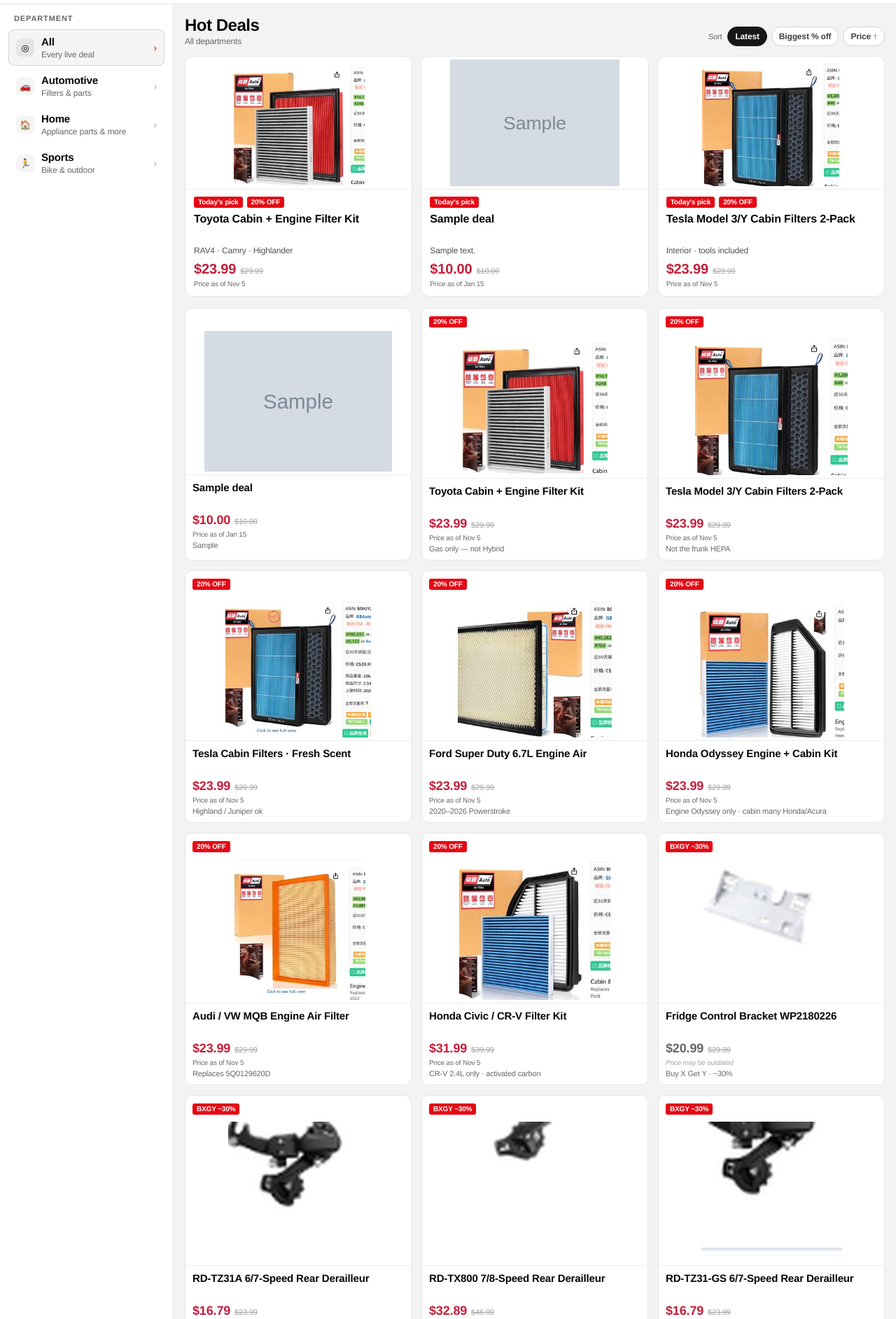
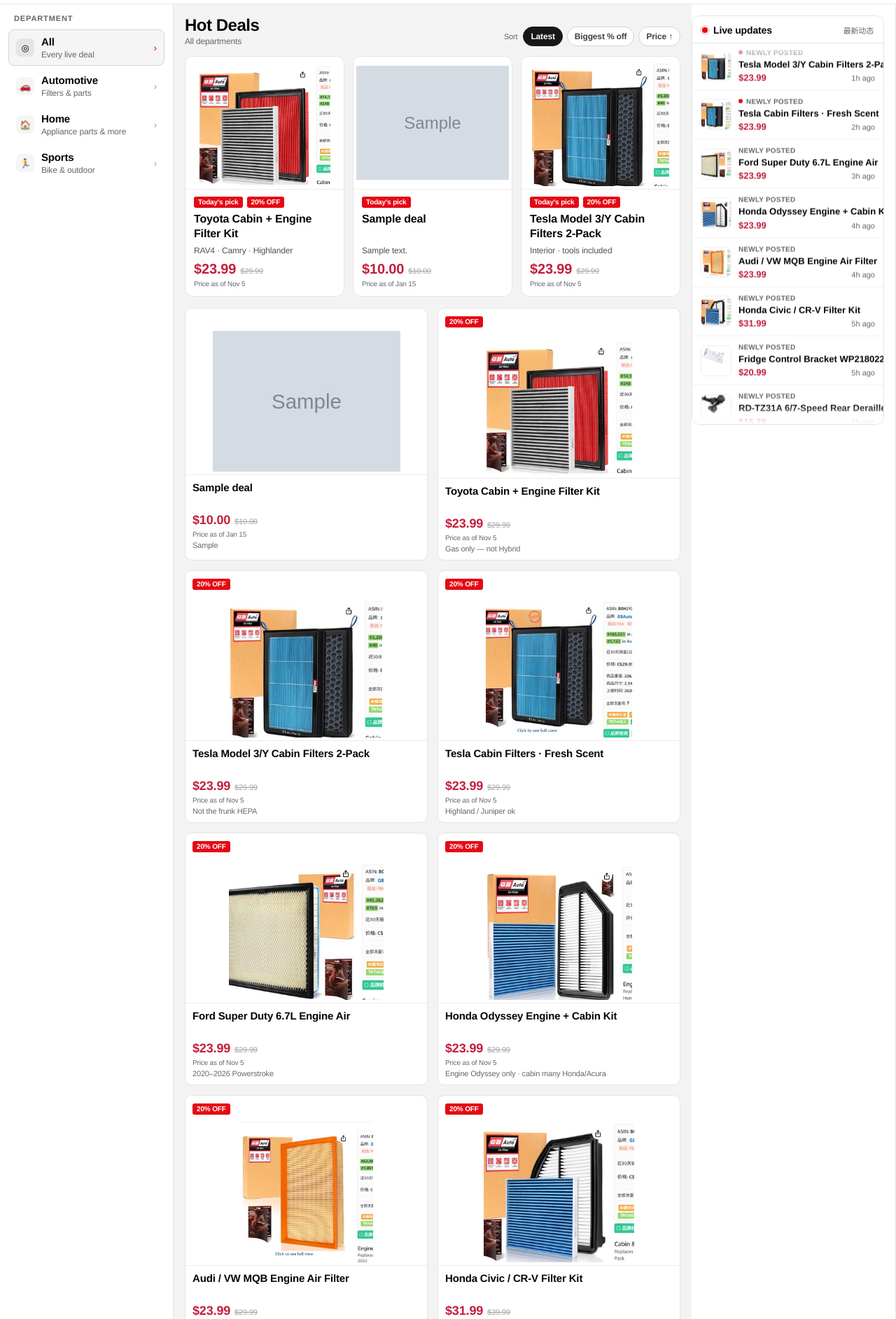
Before and after one commit to jameshuvip-rgb/harrison-deals-submit, a Flask app: page / in a window 1280 px wide. Shown: the part 57-1942 px from the top of the page at 70% size. Run offline with Flask 3, Linux system fonts and the light colour scheme; tables that the repository leaves empty hold one stand-in row (values such as "Sample post"); grey boxes marked "Sample" are stand-in pictures.

Commit message:
Add a scrolling Live updates rail to the public browse page.
Co-authored-by: jameshuvip-rgb <jameshuvip-rgb@users.noreply.github.com>

```diff
--- a/app.py
+++ b/app.py
@@ -348,6 +348,72 @@ def sort_feed(feed: list[dict], sort: str) -> list[dict]:
     return sorted(feed, key=lambda d: int(d.get("posted") or 0), reverse=True)
 
 
+
+def relative_time_label(deal: dict) -> str:
+    """Human relative time for live rail — prefer seed ago, else unix posted."""
+    ago = str(deal.get("ago") or "").strip()
+    if ago:
+        return ago
+    try:
+        ts = int(deal.get("posted") or 0)
+    except (TypeError, ValueError):
+        return "just now"
+    # Seed ranking ints are tiny; only treat real unix timestamps
+    if ts < 1_000_000_000:
+        return "just now"
+    diff = max(0, int(time.time()) - ts)
+    if diff < 45:
+        return "just now"
+    if diff < 3600:
+        m = max(1, diff // 60)
+        return f"{m}m ago"
+    if diff < 86400:
+        h = max(1, diff // 3600)
+        return f"{h}h ago"
+    days = max(1, diff // 86400)
+    return "1d ago" if days == 1 else f"{days}d ago"
+
+
+def build_live_activity(merged: list[dict], limit: int = 16) -> list[dict]:
+    """Recent deal events for the right-rail live feed (no fake users/shares)."""
+    limit = max(12, min(int(limit or 16), 20))
+    ranked = sort_feed(list(merged), "latest")
+    out: list[dict] = []
+    for deal in ranked:
+        if len(out) >= limit:
+            break
+        title = str(deal.get("title") or "").strip()
+        if not title:
+            continue
+        short = title if len(title) <= 42 else (title[:39].rstrip() + "…")
+        price = float(deal.get("price") or 0)
+        event = "Just live" if deal.get("source") == "user" else "Newly posted"
+        # freshest few tagged as new for red accent
+        is_new = len(out) < 4
+        out.append(
+            {
+                "id": deal.get("id"),
+                "title": title,
+                "short_title": short,
+                "price": price,
+                "was": float(deal.get("was") or 0),
+                "off": int(deal.get("off") or 0),
+                "badge": deal.get("badge") or "",
+                "line": deal.get("line") or "",
+                "detail": deal.get("detail") or deal.get("fit") or "",
+                "fit": deal.get("fit") or "",
+                "asOf": deal.get("asOf") or "",
+                "stale": bool(deal.get("stale")),
+                "image": deal.get("image") or "",
+                "amazon_url": deal.get("amazon_url") or "#",
+                "rel_time": relative_time_label(deal),
+                "event": event,
+                "is_new": is_new,
+            }
+        )
+    return out
+
+
 def visible_nav_cats(counts: dict) -> list[dict]:
     """Keep All + categories with ≥1 live deal; hide empty Soon slots."""
     out = []
@@ -659,6 +725,7 @@ def home():
         cat = "all"
         feed = attach_manage_flags(sort_feed(merged, sort))
         featured_list = pick_featured(feed, 3) if not needle else []
+    live_activity = build_live_activity(merged, 16)
     return render_template(
         "browse.html",
         deals=feed,
@@ -670,6 +737,7 @@ def home():
         sort=sort,
         featured=featured_list[0] if featured_list else None,
         featured_list=featured_list,
+        live_activity=live_activity,
     )
 
 
--- a/templates/browse.html
+++ b/templates/browse.html
@@ -94,6 +94,39 @@
   .modal h3 { margin:0 0 6px; font-size:18px; line-height:1.3; }
   .modal .detail { font-size:13px; color:#404040; line-height:1.45; margin:10px 0 14px; }
   .modal-actions { display:flex; flex-wrap:wrap; gap:8px; }
+
+  .live-rail { width: 292px; flex: 0 0 292px; padding: 16px 16px 36px 0; }
+  .live-card { position: sticky; top: 14px; background: #fff; border: 1px solid var(--line); border-radius: 12px; overflow: hidden; box-shadow: 0 1px 2px rgba(0,0,0,.03); }
+  .live-head { display:flex; align-items:center; justify-content:space-between; gap:8px; padding:12px 14px 10px; border-bottom:1px solid var(--line); }
+  .live-head h2 { margin:0; font-size:14px; font-weight:700; letter-spacing:-0.01em; display:flex; align-items:center; gap:8px; }
+  .live-dot { width:8px; height:8px; border-radius:999px; background:var(--red); box-shadow:0 0 0 3px rgba(229,9,20,.15); flex:0 0 auto; animation: live-pulse 1.6s ease-in-out infinite; }
+  @keyframes live-pulse { 0%,100% { box-shadow:0 0 0 3px rgba(229,9,20,.12); } 50% { box-shadow:0 0 0 5px rgba(229,9,20,.22); } }
+  .live-sub { font-size:11px; color:var(--muted); }
+  .live-viewport { height: min(68vh, 560px); overflow: hidden; position: relative; }
+  .live-viewport::before, .live-viewport::after { content:""; position:absolute; left:0; right:0; height:28px; z-index:2; pointer-events:none; }
+  .live-viewport::before { top:0; background:linear-gradient(#fff, rgba(255,255,255,0)); }
+  .live-viewport::after { bottom:0; background:linear-gradient(rgba(255,255,255,0), #fff); }
+  .live-track { display:flex; flex-direction:column; will-change: transform; animation: live-scroll 42s linear infinite; }
+  .live-viewport:hover .live-track { animation-play-state: paused; }
+  @keyframes live-scroll {
+    from { transform: translateY(0); }
+    to { transform: translateY(-50%); }
+  }
+  .live-row { display:flex; align-items:center; gap:10px; padding:10px 12px; border-bottom:1px solid #f0f0f0; cursor:pointer; text-align:left; background:transparent; border-left:0; border-right:0; border-top:0; width:100%; font:inherit; color:inherit; }
+  .live-row:hover { background:#fafafa; }
+  .live-row .t { width:44px; height:44px; border-radius:8px; background:#fafafa; border:1px solid #ececec; flex:0 0 auto; overflow:hidden; display:flex; align-items:center; justify-content:center; }
+  .live-row .t img { width:100%; height:100%; object-fit:contain; display:block; background:#fff; }
+  .live-row .meta { flex:1 1 auto; min-width:0; }
+  .live-row .ev { font-size:10px; font-weight:700; color:var(--muted); letter-spacing:0.02em; text-transform:uppercase; display:flex; align-items:center; gap:5px; margin-bottom:2px; }
+  .live-row .ev .new { width:6px; height:6px; border-radius:999px; background:var(--red); flex:0 0 auto; }
+  .live-row .tt { font-size:13px; font-weight:600; line-height:1.25; white-space:nowrap; overflow:hidden; text-overflow:ellipsis; }
+  .live-row .bot { display:flex; align-items:baseline; justify-content:space-between; gap:8px; margin-top:3px; }
+  .live-row .pr { font-size:13px; font-weight:700; color:var(--price); }
+  .live-row .tm { font-size:11px; color:var(--muted); flex:0 0 auto; }
+  .live-empty { padding:24px 14px; text-align:center; color:var(--muted); font-size:12px; }
+  @media (max-width:1100px) {
+    .live-rail { display:none; }
+  }
   @media (max-width:900px) {
     .top { padding:12px 14px 8px; }
     .brand .name { font-size:20px; }
@@ -106,6 +139,7 @@
     .grid { grid-template-columns:repeat(auto-fill, minmax(160px, 1fr)); gap:10px; }
     .thumb { height:160px; }
     .modal-thumb { height:200px; }
+    .live-rail { display:none; }
   }
 </style>
 </head>
@@ -296,6 +330,52 @@
         Prices checked as of each card's as-of date. Amazon may change them anytime — confirm on Amazon.ca before you buy.
       </footer>
     </main>
+
+    <aside class="live-rail" aria-label="Live updates">
+      <div class="live-card">
+        <div class="live-head">
+          <h2><span class="live-dot" aria-hidden="true"></span>Live updates</h2>
+          <span class="live-sub">最新动态</span>
+        </div>
+        {% if live_activity %}
+        <div class="live-viewport" data-live-rail>
+          <div class="live-track">
+            {% for pass in [1, 2] %}
+              {% for a in live_activity %}
+                <button type="button" class="live-row"
+                   data-open-deal
+                   data-title="{{ a.title|e }}"
+                   data-line="{{ (a.line or '')|e }}"
+                   data-detail="{{ (a.detail or a.fit or '')|e }}"
+                   data-fit="{{ (a.fit or '')|e }}"
+                   data-price="{{ '%.2f'|format(a.price) }}"
+                   data-was="{{ '%.2f'|format(a.was) }}"
+                   data-off="{{ a.off or 0 }}"
+                   data-badge="{{ (a.badge or '')|e }}"
+                   data-asof="{{ (a.asOf or '')|e }}"
+                   data-stale="{{ '1' if a.stale else '0' }}"
+                   data-image="{{ (a.image or '')|e }}"
+                   data-amazon="{{ a.amazon_url|e }}"
+                   data-id="{{ a.id|e }}">
+                  <span class="t">{% if a.image %}<img src="{{ a.image }}" alt="" loading="lazy"/>{% endif %}</span>
+                  <span class="meta">
+                    <span class="ev">{% if a.is_new %}<span class="new" aria-hidden="true"></span>{% endif %}{{ a.event }}</span>
+                    <span class="tt">{{ a.short_title }}</span>
+                    <span class="bot">
+                      <span class="pr">${{ '%.2f'|format(a.price) }}</span>
+                      <span class="tm">{{ a.rel_time }}</span>
+                    </span>
+                  </span>
+                </button>
+              {% endfor %}
+            {% endfor %}
+          </div>
+        </div>
+        {% else %}
+          <div class="live-empty">No new posts yet — check back soon.</div>
+        {% endif %}
+      </div>
+    </aside>
   </div>
 
   <div class="modal-backdrop" id="dealModal" aria-hidden="true">
```
